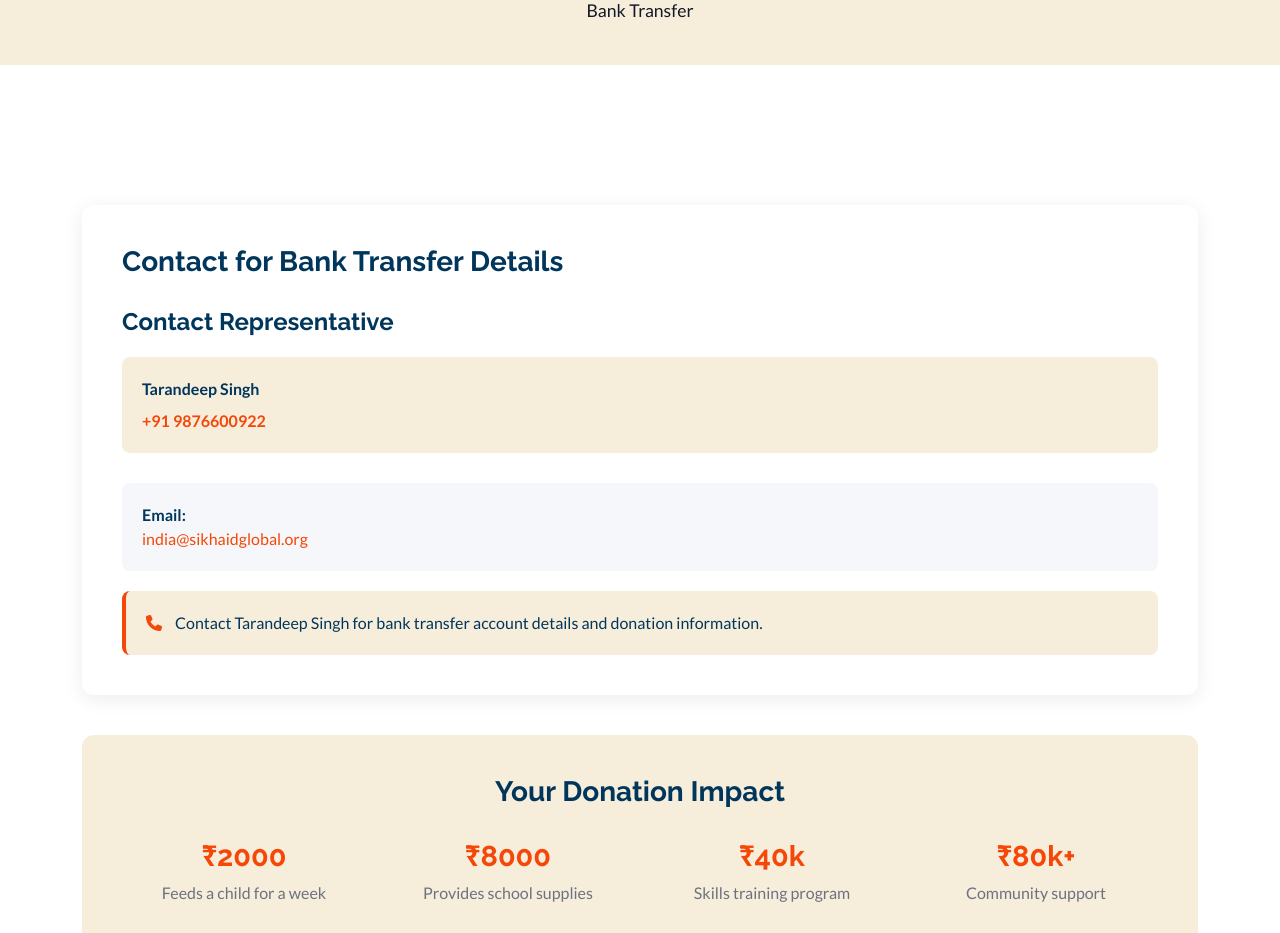
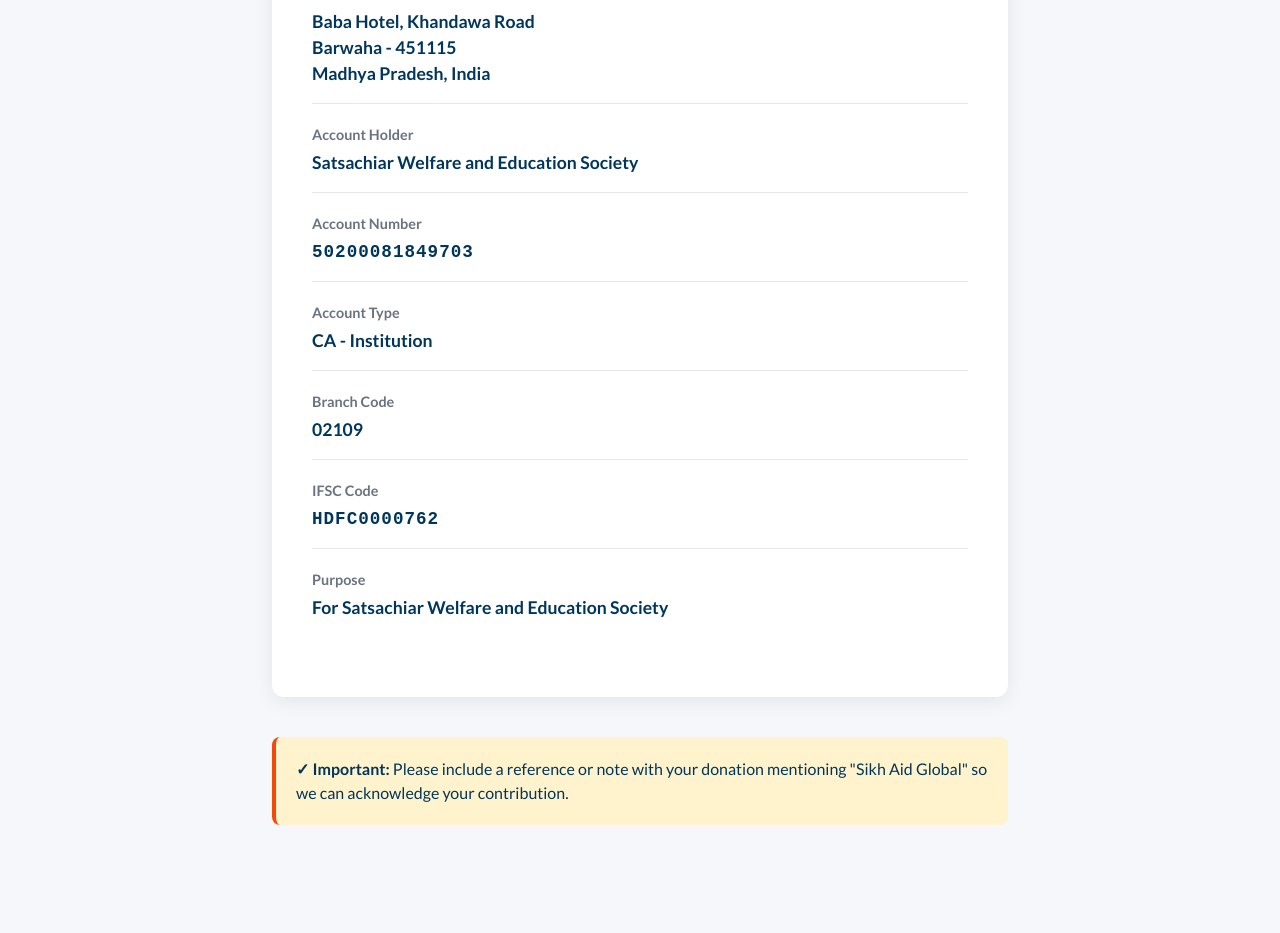
Before and after one commit to b51n6h/sikhaidglobal, a plain HTML site: page donate-in.html in a window 1280 px wide. Shown: the part 789-1722 px from the top of the page. Drawn offline with nearby package versions, Linux system fonts and the light colour scheme.

Commit message:
Add India donation option and create donate-in.html
- Add India (₹) donation card to main donation page
- Create donate-in.html with HDFC Bank details
- Bank: HDFC Bank Limited, Baba Hotel Branch
- Account: 50200081849703 (Satsachiar Welfare and Education Society)
- IFSC: HDFC0000762
- Link donation card to donate-in.html

```diff
--- a/donate-in.html
+++ b/donate-in.html
@@ -3,7 +3,7 @@
 <head>
   <meta charset="UTF-8" />
   <meta name="viewport" content="width=device-width, initial-scale=1.0" />
-  <title>Donate - India - Sikh Aid Global</title>
+  <title>Donate in India - Sikh Aid Global</title>
 
   <link rel="preconnect" href="https://fonts.googleapis.com" />
   <link rel="preconnect" href="https://fonts.gstatic.com" crossorigin />
@@ -21,80 +21,87 @@
 
   <style>
     :root { --navy: #00365B; --orange: #F44708; --cream: #F7EDDB; --light: #F5F7FA; --gray: #6B7280; }
-    * { box-sizing: border-box; margin: 0; padding: 0; }
-    .donation-hero { background: linear-gradient(135deg, var(--navy) 0%, rgba(0,54,91,.8) 100%); color: #fff; padding: 120px 0 80px; text-align: center; }
-    .country-header { background: var(--cream); padding: 40px 0; text-align: center; margin: 40px 0; }
-    .contact-card { background: #fff; border-radius: 12px; padding: 40px; box-shadow: 0 4px 20px rgba(0,0,0,.08); margin: 40px 0; }
-    .contact-card h3 { color: var(--navy); margin-bottom: 30px; }
-    .person-contact { margin: 20px 0; padding: 20px; background: var(--cream); border-radius: 8px; }
-    .person-name { font-weight: 700; color: var(--navy); margin-bottom: 8px; }
+    .hero { background: linear-gradient(135deg, var(--navy) 0%, rgba(0,54,91,.8) 100%); color: #fff; padding: 80px 0 60px; text-align: center; }
+    .hero h1 { font-size: clamp(2rem, 4vw, 3.2rem); margin-bottom: 20px; }
+    .section-pad { padding: 80px 0; }
+    .bank-card { background: #fff; border-radius: 12px; padding: 40px; box-shadow: 0 4px 20px rgba(0,0,0,.08); margin: 30px 0; }
+    .bank-card h3 { color: var(--navy); margin-bottom: 25px; font-size: 1.5rem; }
+    .bank-detail { margin-bottom: 20px; padding-bottom: 15px; border-bottom: 1px solid #e5e7eb; }
+    .bank-detail:last-child { border-bottom: none; }
+    .bank-label { color: var(--gray); font-size: 0.9rem; font-weight: 600; margin-bottom: 5px; }
+    .bank-value { color: var(--navy); font-size: 1.1rem; font-weight: 600; }
+    .bank-value.account { font-family: 'Courier New', monospace; letter-spacing: 1px; }
   </style>
 </head>
 <body>
 
-  <section class="donation-hero">
+  <section class="hero">
     <div class="container-lg">
-      <h1>Support Our Mission</h1>
-      <p>Make a difference in communities across India</p>
+      <h1>🇮🇳 Donate in India</h1>
+      <p>Support our mission through bank transfer in India</p>
     </div>
   </section>
 
-  <section class="country-header">
+  <section class="section-pad bg-light-sag">
     <div class="container-lg">
-      <div style="font-size: 4rem; margin: 20px 0;">🇮🇳</div>
-      <h2 style="color: var(--navy); font-size: 2rem; margin: 0;">India</h2>
-      <p style="margin: 20px 0 0; font-size: 1.1rem;">Bank Transfer</p>
-    </div>
-  </section>
+      <div class="row">
+        <div class="col-lg-8 mx-auto">
 
-  <section style="padding: 60px 0;">
-    <div class="container-lg">
-      <!-- Payment Details -->
-      <div class="contact-card">
-        <h3>Contact for Bank Transfer Details</h3>
+          <div class="bank-card">
+            <h3><i class="fas fa-university" style="color: var(--orange); margin-right: 10px;"></i>Bank Transfer Details</h3>
 
-        <h4 style="color: var(--navy); margin-top: 30px; margin-bottom: 20px;">Contact Representative</h4>
+            <div class="bank-detail">
+              <div class="bank-label">Bank Name</div>
+              <div class="bank-value">HDFC Bank Limited</div>
+            </div>
 
-        <div class="person-contact">
-          <div class="person-name">Tarandeep Singh</div>
-          <a href="tel:+919876600922" style="color: var(--orange); font-weight: 600;">+91 9876600922</a>
-        </div>
+            <div class="bank-detail">
+              <div class="bank-label">Branch</div>
+              <div class="bank-value">Baba Hotel, Khandawa Road<br/>Barwaha - 451115<br/>Madhya Pradesh, India</div>
+            </div>
 
-        <div style="margin-top: 30px; padding: 20px; background: var(--light); border-radius: 8px;">
-          <strong style="color: var(--navy);">Email:</strong><br>
-          <a href="mailto:india@sikhaidglobal.org" style="color: var(--orange);">india@sikhaidglobal.org</a>
-        </div>
+            <div class="bank-detail">
+              <div class="bank-label">Account Holder</div>
+              <div class="bank-value">Satsachiar Welfare and Education Society</div>
+            </div>
 
-        <div style="margin-top: 20px; padding: 20px; background: var(--cream); border-radius: 8px; border-left: 4px solid var(--orange);">
-          <p style="margin: 0; color: var(--navy);">
-            <i class="fas fa-phone" style="color: var(--orange); margin-right: 10px;"></i>
-            Contact Tarandeep Singh for bank transfer account details and donation information.
-          </p>
+            <div class="bank-detail">
+              <div class="bank-label">Account Number</div>
+              <div class="bank-value account">50200081849703</div>
+            </div>
+
+            <div class="bank-detail">
+              <div class="bank-label">Account Type</div>
+              <div class="bank-value">CA - Institution</div>
+            </div>
+
+            <div class="bank-detail">
+              <div class="bank-label">Branch Code</div>
+              <div class="bank-value">02109</div>
+            </div>
+
+            <div class="bank-detail">
+              <div class="bank-label">IFSC Code</div>
+              <div class="bank-value account">HDFC0000762</div>
+            </div>
+
+            <div class="bank-detail">
+              <div class="bank-label">Purpose</div>
+              <div class="bank-value">For Satsachiar Welfare and Education Society</div>
+            </div>
+          </div>
+
+          <div style="background: #fff3cd; border-left: 4px solid var(--orange); padding: 20px; border-radius: 8px; margin: 40px 0;">
+            <p style="margin: 0; color: var(--navy);"><strong>✓ Important:</strong> Please include a reference or note with your donation mentioning "Sikh Aid Global" so we can acknowledge your contribution.</p>
+          </div>
+
         </div>
       </div>
-
-      <!-- Impact Section -->
-      <div style="background: var(--cream); padding: 40px; border-radius: 12px; margin-top: 40px; text-align: center;">
-        <h3 style="color: var(--navy); margin-bottom: 30px;">Your Donation Impact</h3>
-        <div style="display: grid; grid-template-columns: repeat(auto-fit, minmax(150px, 1fr)); gap: 20px;">
-          <div><h4 style="color: var(--orange); font-size: 1.8rem;">₹2000</h4><p style="color: var(--gray);">Feeds a child for a week</p></div>
-          <div><h4 style="color: var(--orange); font-size: 1.8rem;">₹8000</h4><p style="color: var(--gray);">Provides school supplies</p></div>
-          <div><h4 style="color: var(--orange); font-size: 1.8rem;">₹40k</h4><p style="color: var(--gray);">Skills training program</p></div>
-          <div><h4 style="color: var(--orange); font-size: 1.8rem;">₹80k+</h4><p style="color: var(--gray);">Community support</p></div>
-        </div>
-      </div>
-    </div>
-  </section>
-
-  <section style="padding: 40px 0; text-align: center;">
-    <div class="container-lg">
-      <a href="donation.html" style="color: var(--orange); font-weight: 600; font-size: 1.05rem;">← Back to All Countries</a>
     </div>
   </section>
 
   <script src="https://cdn.jsdelivr.net/npm/bootstrap@5.3.2/dist/js/bootstrap.bundle.min.js"></script>
   <script src="js/header-loader.js"></script>
   <script src="js/footer-loader.js"></script>
-
 </body>
 </html>
```
Also changed, not shown: donation.html (+10 -0 lines).
